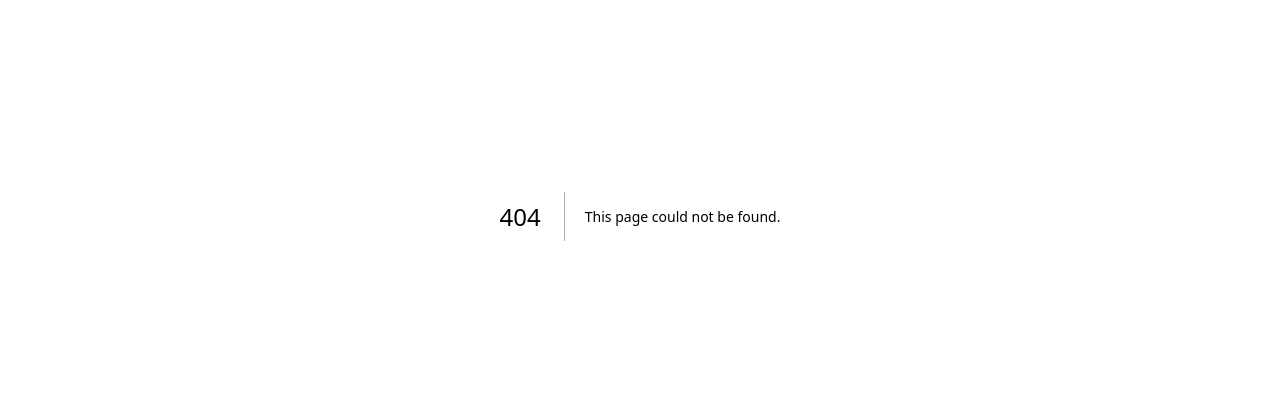
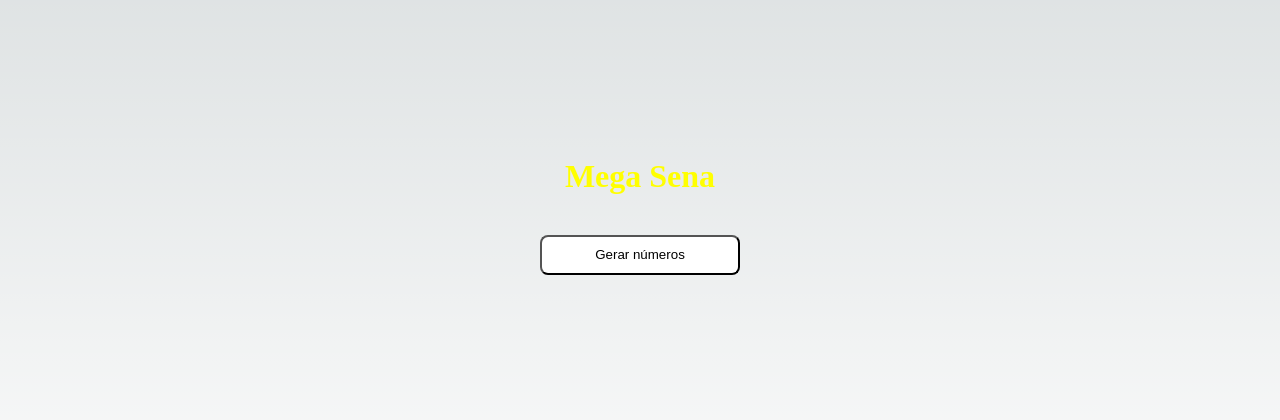
Before and after one commit to bertiGrazi/design_engineer, a Next.js app in the folder exercicios/: page /estado/megaSena in a window 1280 px wide. Before the commit this address had no page. Shown: the part 184-604 px from the top of the page. Built offline with nearby package versions, Linux system fonts and the light colour scheme.

Commit message:
mega sena challenge

```diff
--- a/exercicios/package.json
+++ b/exercicios/package.json
@@ -12,5 +12,10 @@
     "next": "13.3.1",
     "react": "18.2.0",
     "react-dom": "18.2.0"
+  },
+  "devDependencies": {
+    "@types/node": "18.16.3",
+    "@types/react": "18.2.5",
+    "typescript": "5.0.4"
   }
 }
--- /dev/null
+++ b/exercicios/pages/estado/megaSena.jsx
@@ -0,0 +1,57 @@
+import { useState } from "react"
+
+export default function megaSena() {
+  const [numbers, setNumbers] = useState([])
+
+  function geraNumero() {
+    let min = 1;
+    let max = 100;
+    const numerosGerados = [];
+
+    for(let i = 0; i < 6; i++) {
+      let randomNum = Math.floor(Math.random() * (max - min + 1) + min);
+      numerosGerados.push(randomNum)
+    }
+
+    setNumbers(numerosGerados)
+  }
+
+  return (
+    <>
+    <div style={{
+      display: "flex",
+      flexDirection: "column",
+      height: "100vh",
+      justifyContent: "center",
+      alignItems: "center",
+    }}>
+      <h1 style={{
+        color: "yellow"
+      }}>Mega Sena</h1>
+      <ul style={{
+        display: "flex",
+        listStyle: "none",
+        margin: "20px"
+      }}>
+          {numbers.map((num, index) => (
+            <li key={index} style={
+              {
+                padding: "20px",
+                backgroundColor: "blue",
+                margin: "20px",
+                borderRadius: "100px"
+              }
+            }>{num}</li>
+          ))}
+        </ul>
+      <button onClick={geraNumero} style={{
+        backgroundColor: "white",
+        color: "black",
+        height: "40px",
+        width: "200px",
+        borderRadius: "8px"
+      }}>Gerar números</button>
+    </div>
+    </>
+  )
+}
```
Also changed, not shown: exercicios/tsconfig.json (added, +29 -0 lines), 1 other file (tests, documents, lock files or other folders).
